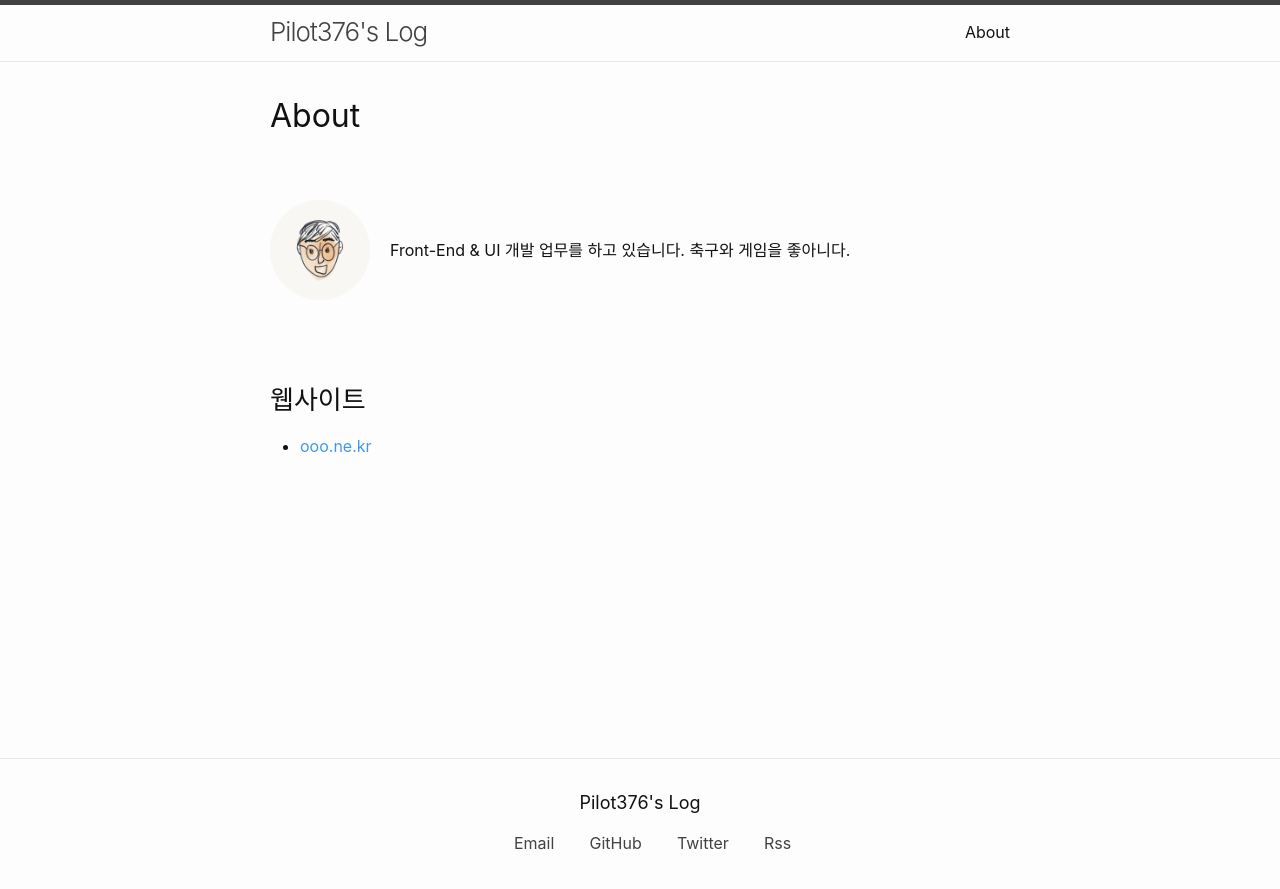
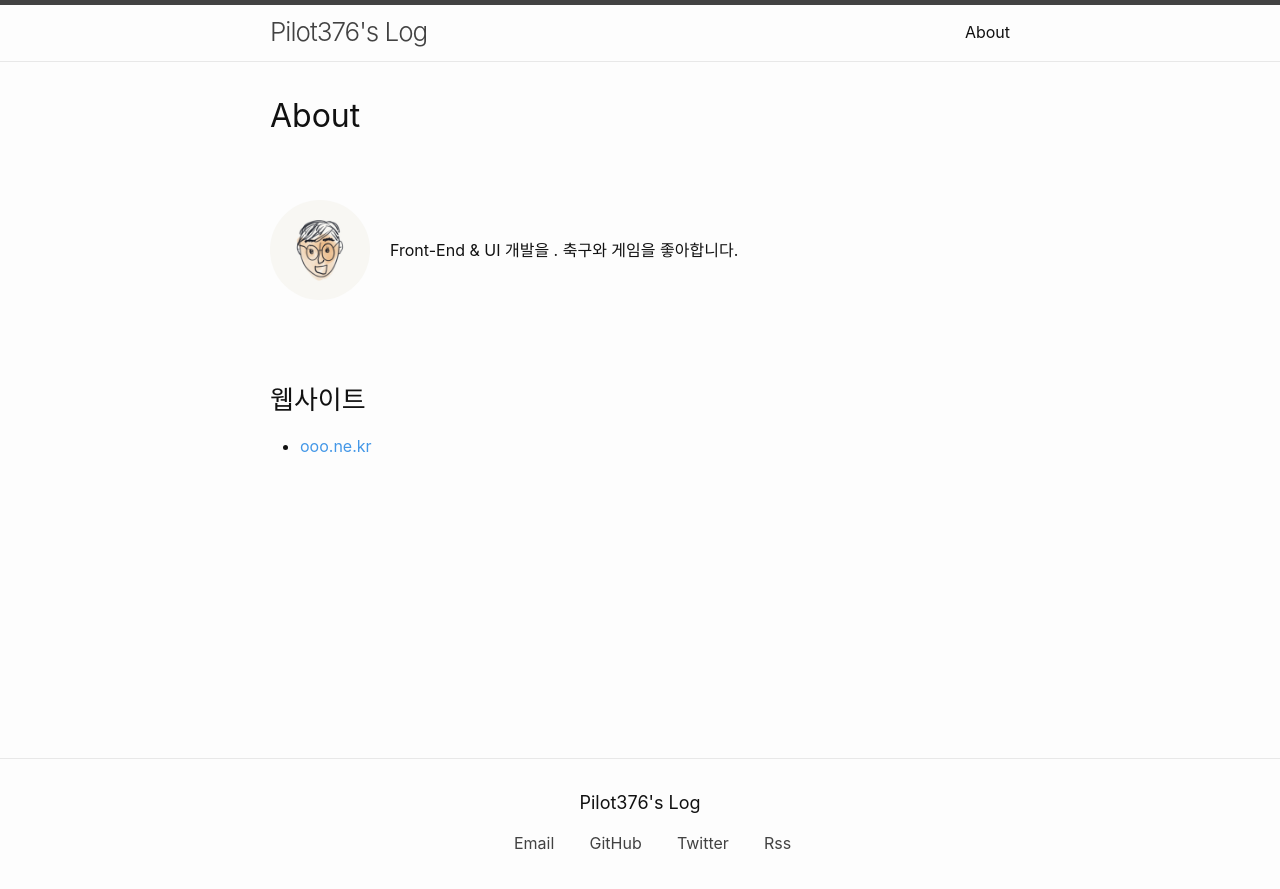
Before and after one commit to pilot376/pilot376.github.io, a Jekyll site: the page built from about.md, in a window 1280 px wide. Shown: the top 889 px of the page. Built offline with Jekyll 4.4.1, drawn with Linux system fonts in a browser that asks for light colours; some web fonts are replaced.

Commit message:
Update about.md

```diff
--- a/about.md
+++ b/about.md
@@ -12,7 +12,7 @@ permalink: /about/
 
 <div class="area-profile">
 	<img src="/assets/img/profile.png" alt="프로필 이미지" width="100" height="100">
-	<p>Front-End & UI 개발 업무를 하고 있습니다. 축구와 게임을 좋아니다.</p>
+	<p>Front-End & UI 개발을 . 축구와 게임을 좋아합니다.</p>
 </div>
 
 ---
```
